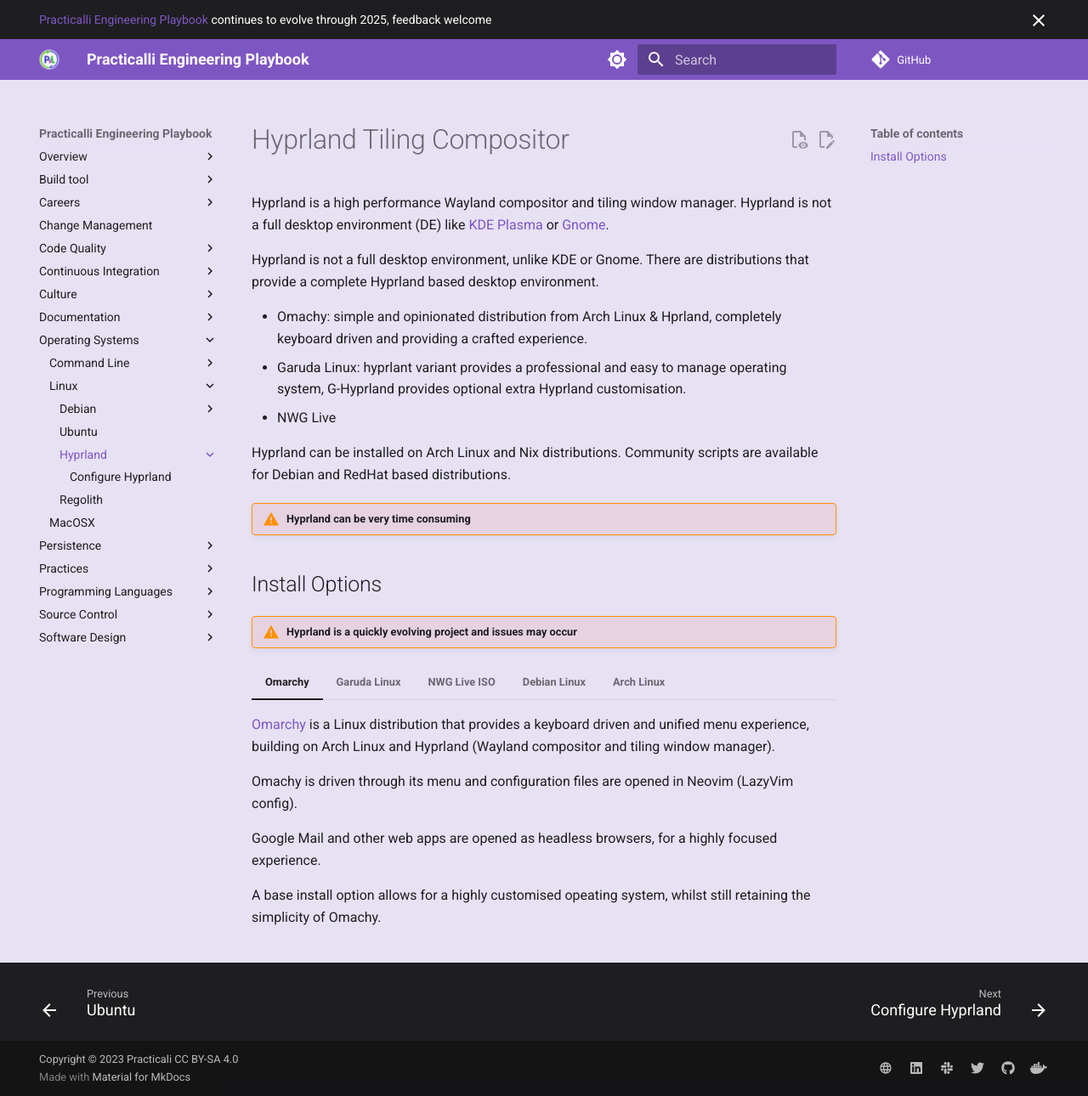
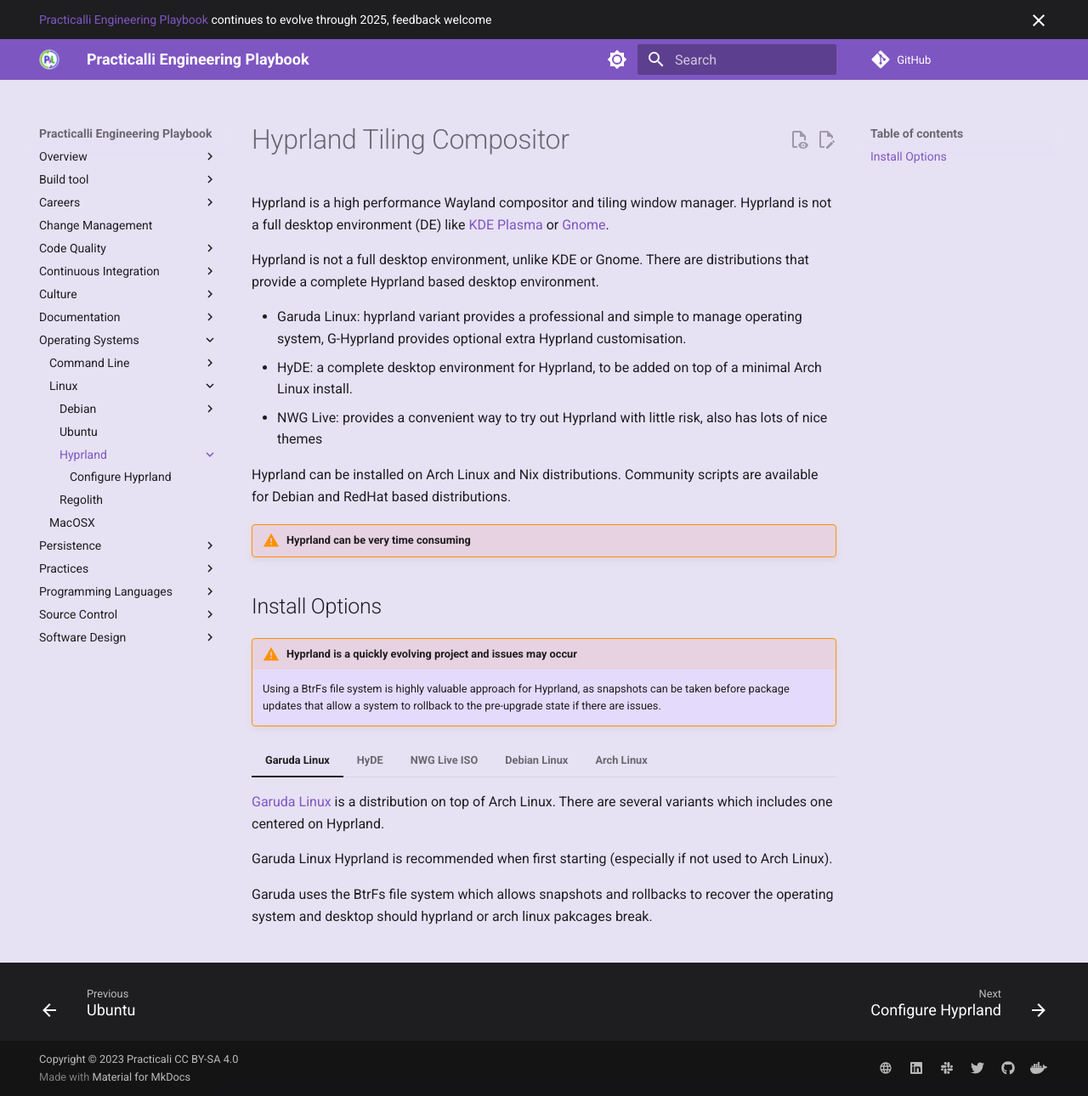
Before and after one commit to practicalli/engineering-playbook, an MkDocs documentation site: the page built from docs/os/linux/hyprland/index.md, in a window 1280 px wide and 1290 px high. Shown: the whole window at 85% size. Built offline with MkDocs 1.6.1 and Material for MkDocs 9.7.7, drawn with Linux system fonts in a browser that asks for light colours; plug-ins that fetch from the network failed and are left out; comment, search, counter and statistics services are not loaded.

Commit message:
os: update hyprland install and configure options

```diff
--- a/docs/os/linux/hyprland/index.md
+++ b/docs/os/linux/hyprland/index.md
@@ -4,9 +4,9 @@
 
 Hyprland is not a full desktop environment, unlike KDE or Gnome. There are distributions that provide a complete Hyprland based desktop environment.
 
-- Omachy: simple and opinionated distribution from Arch Linux & Hprland, completely keyboard driven and providing a crafted experience.
-- Garuda Linux: hyprlant variant provides a professional and easy to manage operating system, G-Hyprland provides optional extra Hyprland customisation.
-- NWG Live
+- Garuda Linux: hyprland variant provides a professional and simple to manage operating system, G-Hyprland provides optional extra Hyprland customisation.
+- HyDE: a complete desktop environment for Hyprland, to be added on top of a minimal Arch Linux install.
+- NWG Live: provides a convenient way to try out Hyprland with little risk, also has lots of nice themes
 
 Hyprland can be installed on Arch Linux and Nix distributions.  Community scripts are available for Debian and RedHat based distributions.
 
@@ -16,17 +16,7 @@
 ## Install Options
 
 !!! WARNING "Hyprland is a quickly evolving project and issues may occur"
-
-=== "Omarchy"
-
-    [Omarchy](https://omarchy.org/) is a Linux distribution that provides a keyboard driven and unified menu experience, building on Arch Linux and Hyprland (Wayland compositor and tiling window manager).
-
-    Omachy is driven through its menu and configuration files are opened in Neovim (LazyVim config).
-
-    Google Mail and other web apps are opened as headless browsers, for a highly focused experience.
-
-    A base install option allows for a highly customised opeating system, whilst still retaining the simplicity of Omachy.
-
+    Using a BtrFs file system is highly valuable approach for Hyprland, as snapshots can be taken before package updates that allow a system to rollback to the pre-upgrade state if there are issues.
 
 === "Garuda Linux"
 
@@ -35,6 +25,13 @@
     Garuda Linux Hyprland is recommended when first starting (especially if not used to Arch Linux).
 
     Garuda uses the BtrFs file system which allows snapshots and rollbacks to recover the operating system and desktop should hyprland or arch linux pakcages break.
+
+
+=== "HyDE"
+
+    [Hyde-Project/HyDE](https://github.com/HyDE-Project/HyDE) is a series of scripts that install a more complete desktop environment based on Hyprland.
+
+    Practicalli recommends installing Arch Linux using a BtrFs partition, so snapshots and rollbacks can manage breaking chainges in Hyprland effectively.  This is beyond the scope of the HyDE project itself.
 
 
 === "NWG Live ISO"
@@ -55,6 +52,7 @@
 
     [Arch Linux ISO command line untilities](https://wiki.archlinux.org/title/USB_flash_installation_medium){target=_blank .md-button}
 
+
 === "Debian Linux"
 
     [Practicalli Journal - notes on Hyprland with Debian Linux](https://practical.li/journal/linux-wayland-compositor--hyprland/#hyprland-on-debian){target=_blank .md-button}
@@ -64,6 +62,7 @@
 
 
     The hyprland packages are on version 0.41 at time of writing, the current release is 0.45 and has significant changes
+
 
 === "Arch Linux"
 
```
Also changed, not shown: docs/os/linux/hyprland/configure.md (+18 -6 lines).
